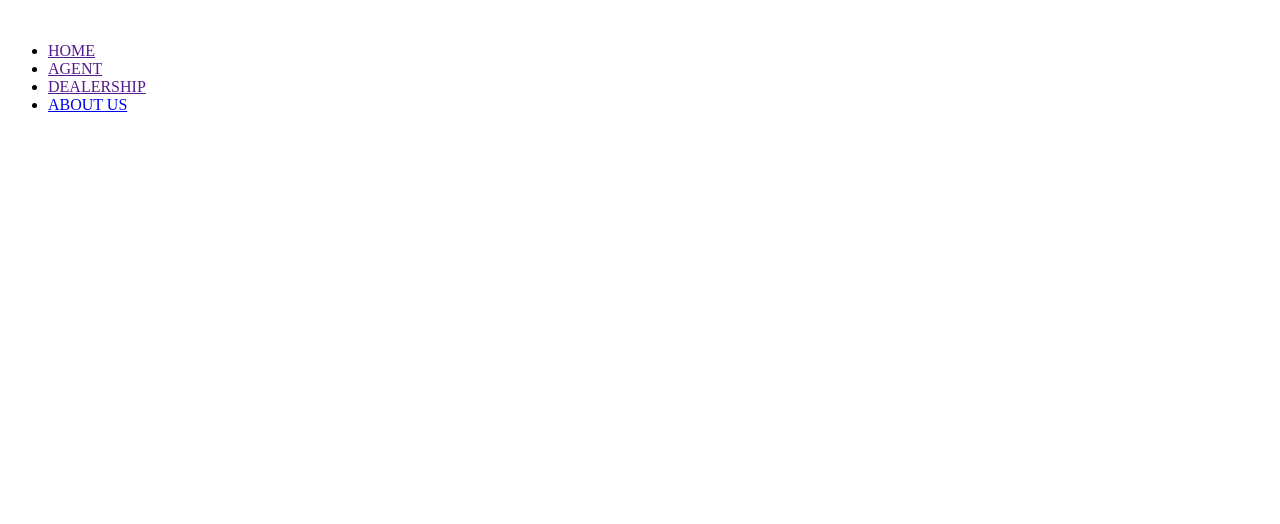
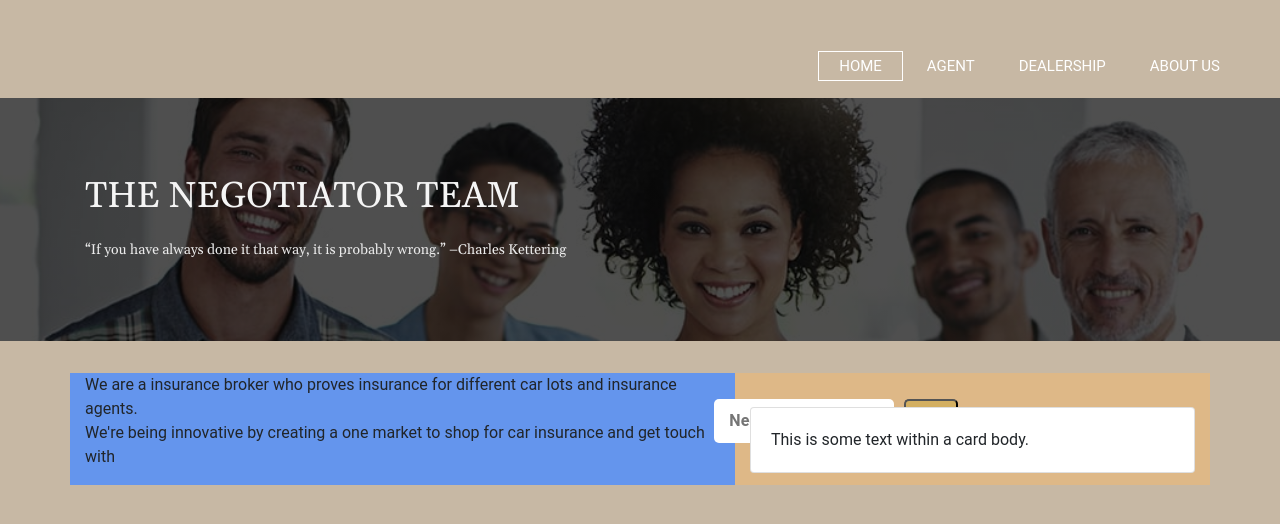
Before and after one commit to fuinha/The_Negotiator, a website: page public/about2.html in a window 1280 px wide. Drawn offline with nearby package versions, Linux system fonts and the light colour scheme.

Commit message:
update v3

```diff
--- a/assets/about2.css
+++ b/assets/about2.css
@@ -1,3 +1,7 @@
+* {
+    margin: 0;
+    padding: 0;
+}
 body {
     font-family: 'Roboto', sans-serif;
     background-color: rgb(199, 184, 164);
@@ -50,7 +54,50 @@ body {
 }
 .jumbotron {
     margin-top: 50px;
-    background-image: linear-gradient(rgba(0, 0, 0, 0.603), rgba(0, 0, 0, 0.603)), url(../assets/images/people8_TOPCROP-2.png);
+    background-image: linear-gradient(rgba(0, 0, 0, 0.692), rgba(0, 0, 0, 0.692)), url(../assets/images/people8_TOPCROP-2.png);
     background-position: center;
     background-size: cover;
+    font-family: 'Gelasio', serif;
 }
+.title {
+    color: rgb(245, 245, 245);
+    font-size: 36px;
+
+}
+.lead {
+    color: rgb(235, 235, 235);
+    font-size: 14px;
+}
+.col-sm-5 {
+    background-color: burlywood;
+}
+.col-lg-7 {
+    background-color: cornflowerblue;
+}
+.info {
+    background-color: cornsilk;
+}
+.wrapper {
+    position: absolute;
+    top: 10%;
+    right: 50%;
+    padding: 15px;
+    border-radius: 5px;
+    display: flex;
+    float: right;
+}
+.wrapper .input {
+    width: 180px;
+    padding: 10px 15px;
+    border: none;
+    border-radius: 5px;
+    font-weight: bold;
+}
+.search-btn {
+    background: #d3af61;
+    width: fit-content;
+    border-radius: 5px;
+    position: relative;
+    cursor: pointer;
+    margin-left: 10px;
+}
--- /dev/null
+++ b/assets/application2.css
@@ -0,0 +1,98 @@
+* {
+    margin: 0;
+    padding: 0;
+}
+body {
+    font-family: 'Roboto', sans-serif;
+    background-color: rgb(119, 112, 104);
+    height: 100vh;
+    background-size: cover;
+    background-position: center;
+}
+.main-nav {
+    float: right;
+    list-style: none;
+    margin-top: 30px;
+}
+.main-nav li {
+    display: inline-block;
+}
+.main-nav li a {
+    color: white;
+    text-decoration: none;
+    padding: 5px 20px;
+    font-size: 15px;
+}
+.main-nav li.highlight a {
+    border: 1px solid white;
+}
+.main-nav li a:hover {
+    border: 1px solid;
+}
+.row {
+    max-width: 1200px;
+    margin: auto;
+}
+.btn {
+    width: 100%;
+    background: none;
+    border: 2px solid #f7c355;
+    color: white;
+    padding: 5px;
+    font-size: 18px;
+    cursor: pointer;
+    margin: 10px 0;
+}
+#banner {
+    height: 100px;
+    width: 600px;
+    margin-left: 500px;
+    margin-top: 150px;
+}
+h1 {
+    color: white;
+    text-align: center;
+}
+.describe {
+    color: white;
+    text-align: center;
+}
+.app-box {
+    background-color: rgb(78, 72, 62);
+    border: 4px solid rgb(218, 175, 147);
+    width: 450px;
+    margin: 0px 0px 0px 570px;
+}
+#f1 {
+    margin-bottom: 30px;
+    padding-top: 20px;
+    float: left;
+    padding-left: 20px;
+}
+#f2 {
+    float: right;
+    padding-top: 20px;
+    padding-right: 20px;
+}
+label {
+    color: white;
+}
+.btn {
+    width: 100%;
+    background: none;
+    border: 2px solid #f7c355;
+    border-radius: 6px;
+    color: white;
+    padding: 5px;
+    font-size: 18px;
+    cursor: pointer;
+    margin: 10px 0;
+}
+.btn:hover {
+    background-color: #f7c355;
+}
+.bt:active {
+    background-color: #9c7d3a;
+    box-shadow: 0 5px rgb(197, 196, 196);
+    transform: translateY(4px);
+}
--- a/public/about2.html
+++ b/public/about2.html
@@ -4,10 +4,12 @@
     <meta charset="UTF-8">
     <meta name="viewport" content="width=device-width, initial-scale=1.0">
     <meta http-equiv="X-UA-Compatible" content="ie=edge">
-  <title>About Tester</title>
+    <link href="https://fonts.googleapis.com/css?family=Gelasio&display=swap" rel="stylesheet">
+    <link rel="stylesheet" href="https://stackpath.bootstrapcdn.com/bootstrap/4.4.1/css/bootstrap.min.css" integrity="sha384-Vkoo8x4CGsO3+Hhxv8T/Q5PaXtkKtu6ug5TOeNV6gBiFeWPGFN9MuhOf23Q9Ifjh" crossorigin="anonymous">
+    <link rel="stylesheet" href="https://cdnjs.cloudflare.com/ajax/libs/font-awesome/4.7.0/css/font-awesome.min.css">    <link rel="stylesheet" href="../assets/about2.css">
+    <title>About Us</title>
 </head>
 <body>
-    <div class="container">
     <header>
         <div class="navigation">
             <div id="logo">
@@ -21,7 +23,34 @@
                 </ul>
         </div>
     </header>
+    <br>
+    <div class="jumbotron jumbotron-fluid">
+      <div class="container">
+        <h1 class="display-8"></h1>
+        <p class="title">THE NEGOTIATOR TEAM</p>
+        <p class="lead">“If you have always done it that way, it is probably wrong.” –Charles Kettering</p>
       </div>
-
+    </div>
+    <div class="container info">
+        <div class="row">
+          <div class="col col-lg-7">
+            <p>We are a insurance broker who proves insurance for different car lots and insurance agents.
+                <br>
+                We're being innovative by creating a one market to shop for car insurance and get touch with
+            </p>
+          </div>
+          <div class="col col-sm-5">
+            <div class="wrapper">
+                <input type="text" class="input" placeholder="Need to Google?">
+                <button class="search-btn" type="submit">Search</button>
+            </div>
+            <br>
+            <div class="card news-card">
+                    <div class="card-body">
+                      This is some text within a card body.
+                    </div>
+                  </div>
+          </div>
+        </div>
 </body>
 </html>
```
Also changed, not shown: public/application2.html (added, +62 -0 lines). Lines whose indentation alone changed are shown as unchanged.
